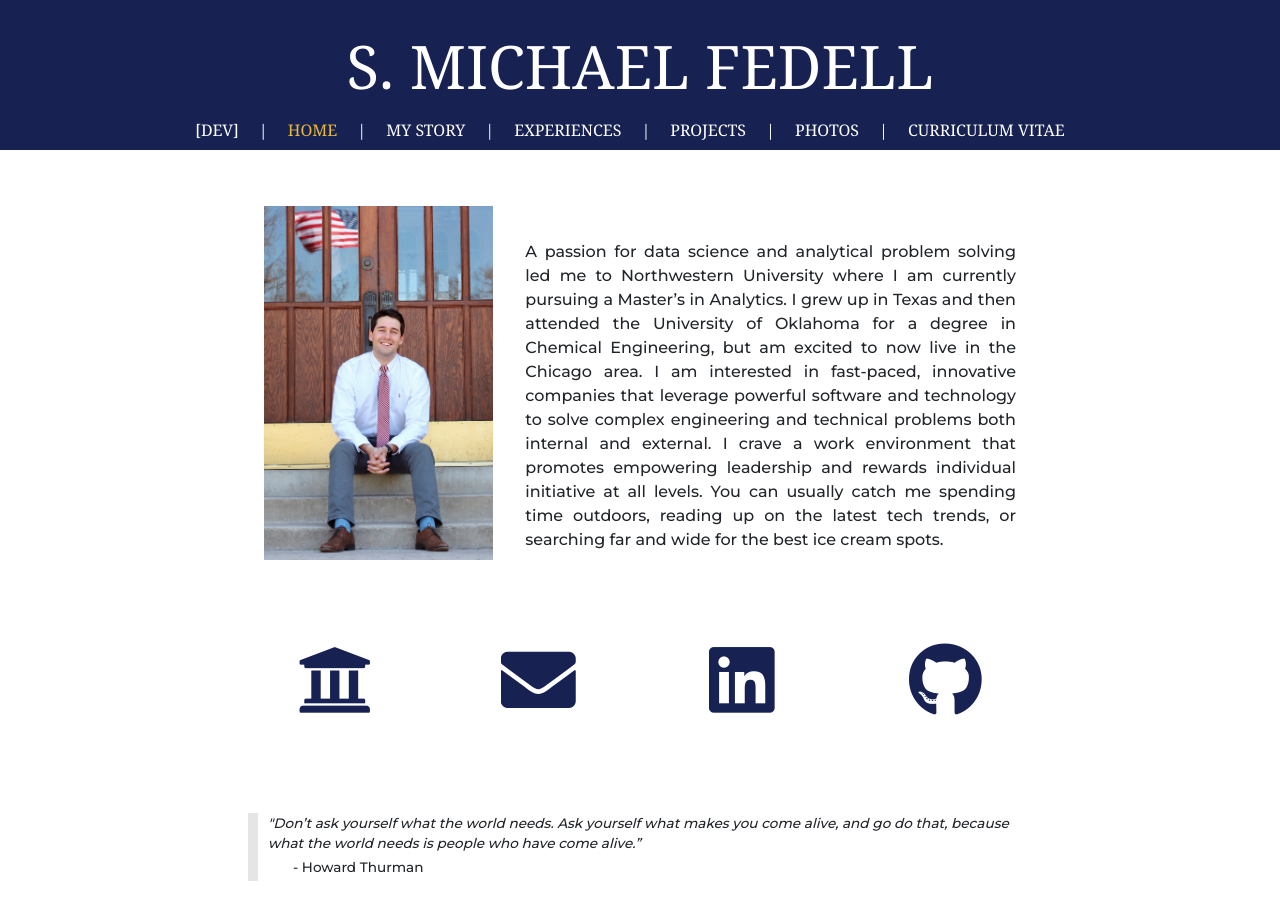
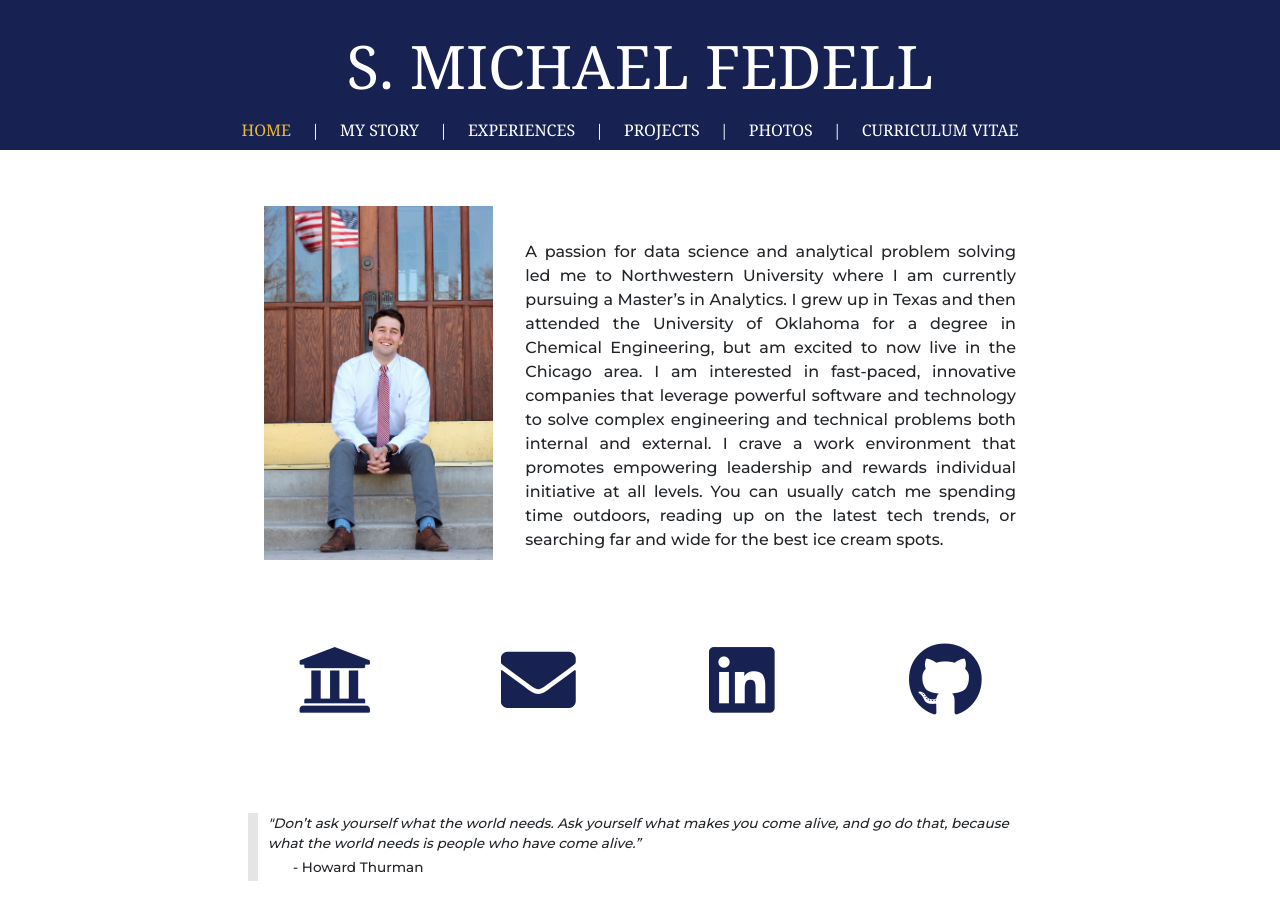
Before and after one commit to michaelfedell/portfolio, a React (Create React App) app: page / in a window 1280 px wide. Shown: the top 920 px of the page. Built offline with nearby package versions, Linux system fonts and the light colour scheme; a web font is replaced by a local one.

Commit message:
Prep for full build and deploy

```diff
--- a/package.json
+++ b/package.json
@@ -2,7 +2,7 @@
   "name": "portfolio",
   "version": "0.1.0",
   "private": true,
-  "homepage": "/dev",
+  "homepage": "/",
   "dependencies": {
     "@material-ui/core": "^4.3.1",
     "@material-ui/icons": "^4.2.1",
--- a/src/App.js
+++ b/src/App.js
@@ -44,7 +44,7 @@ function App() {
   return (
     <ThemeProvider theme={theme}>
       <div className="App">
-        <Router basename={"/dev"}>
+        <Router basename={"/"}>
         <Header pages={pages} links={links}/>
           <Switch>
             <React.Fragment>
--- a/src/components/layout/Header.js
+++ b/src/components/layout/Header.js
@@ -20,7 +20,6 @@ function Header(props) {
         </button>
         <div className="collapse navbar-collapse" id="navbarContent">
           <ul className="nav navbar-nav mx-auto">
-            <li className={"nav-item"}>[dev]</li>
             {pages.map((p, i) => (
               <li className={"nav-item"} key={links[i]}>
                 <NavLink exact={true} to={links[i]} activeClassName={"active"}>{p}</NavLink>
```
